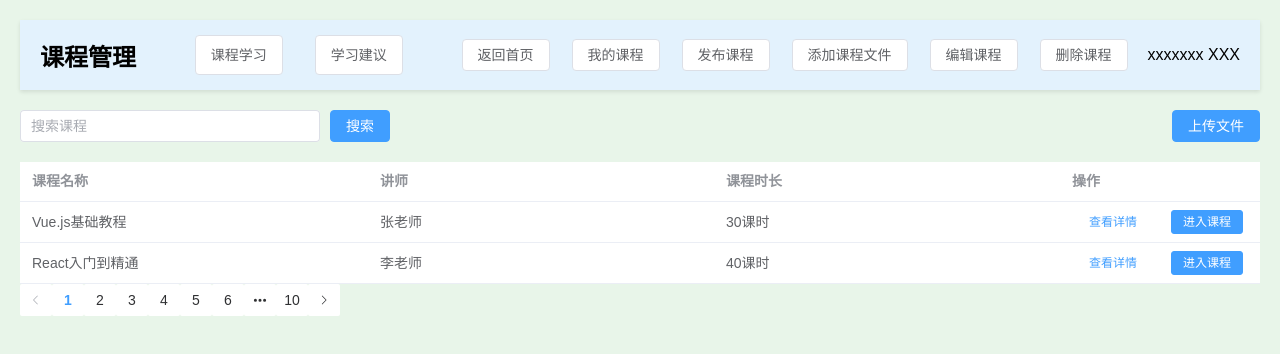
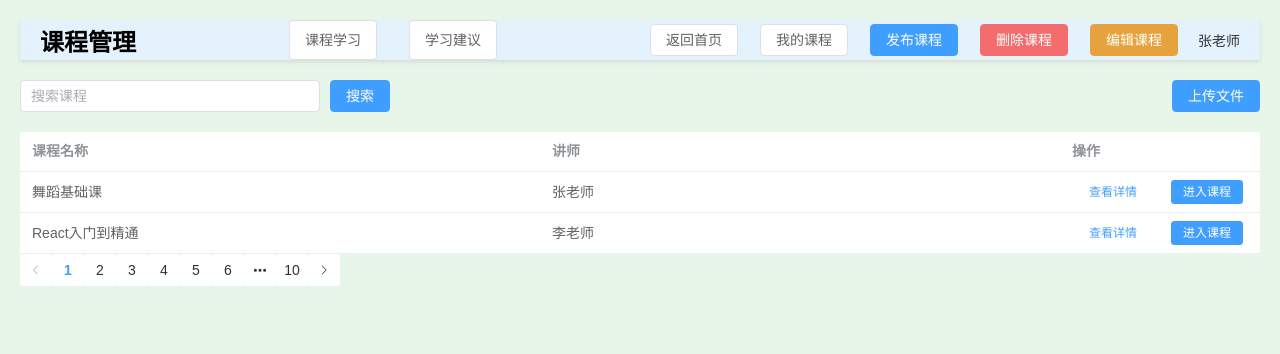
Before and after one commit to n1uz1/Edumaster, a Vue app: page /course-management in a window 1280 px wide. Shown: the top 354 px of the page. Built offline with nearby package versions, Linux system fonts and the light colour scheme; no server answers.

Commit message:
测试、

```diff
--- a/src/views/CourseDetail.vue
+++ b/src/views/CourseDetail.vue
@@ -3,11 +3,11 @@
     <header class="header">
       <h1>课程详情</h1>
       <el-button @click="$router.push('/course-management')">返回</el-button>
-      <div class="user-info">xxxxxxx XXX</div>
+      <div class="user-info">张老师</div>
     </header>
 
     <div class="course-content">
-      <h2 class="course-title">{{ course.name }}</h2>
+      <h2 class="course-title">舞蹈基础课</h2>
       <div class="course-image">
       </div>
       <div class="course-intro">一个舞蹈的基本课程</div>
@@ -193,15 +193,15 @@ export default {
       comments: [
         {
           id: 1,
-          username: '学习者A',
+          username: 'A',
           content: '这节课讲得很清楚！',
-          date: '2024-03-15 14:30'
+          date: '2024-03-15 14:57'
         },
         {
           id: 2,
-          username: '学习者B',
+          username: 'B',
           content: '有些概念需要多加练习。',
-          date: '2024-03-15 15:00'
+          date: '2024-03-15 15:06'
         }
       ],
       showVideoPlayer: false,
@@ -240,7 +240,7 @@ export default {
       if (this.newComment.trim()) {
         this.comments.unshift({
           id: Date.now(),
-          username: '当前用户',
+          username: '张老师',
           content: this.newComment,
           date: new Date().toLocaleString()
         })
@@ -271,13 +271,26 @@ export default {
 }
 
 .header {
-  background-color: #e3f2fd;
   display: flex;
   justify-content: space-between;
   align-items: center;
-  margin-bottom: 30px;
-  padding: 15px 20px;
-  box-shadow: 0 2px 4px rgba(0,0,0,0.1);
+  padding: 15px 30px;
+  background-color: #e6f0fa;
+  height: 60px;
+  width: 100%;
+  box-shadow: 0 2px 4px rgba(0, 0, 0, 0.05);
+  border-bottom: 1px solid #d9e6f2;
+}
+
+h1 {
+  margin: 0;
+  font-size: 20px;
+  color: #333;
+}
+
+.user-info {
+  font-size: 16px;
+  color: #333;
 }
 
 .course-content {
--- a/src/views/CourseLesson.vue
+++ b/src/views/CourseLesson.vue
@@ -5,7 +5,7 @@
         <el-button @click="$router.back()">返回</el-button>
         <h1>{{ courseTitle }}</h1>
       </div>
-      <div class="user-info">xxxxxxx XXX</div>
+      <div class="user-info">张老师</div>
     </header>
 
     <div class="lesson-content">
@@ -311,11 +311,7 @@ export default {
   display: flex;
   justify-content: space-between;
   align-items: center;
-  margin-bottom: 30px;
-  background-color: #fff;
-  padding: 15px 20px;
-  border-radius: 4px;
-  box-shadow: 0 2px 4px rgba(0,0,0,0.1);
+  padding: 10px 20px;
 }
 
 .header-left {
@@ -533,4 +529,9 @@ export default {
   width: 100%;
   max-height: 500px;
 }
+
+.user-info {
+  font-size: 14px;
+  color: #333;
+}
 </style>
--- a/src/views/CourseManagement.vue
+++ b/src/views/CourseManagement.vue
@@ -36,12 +36,13 @@
         <div class="header-buttons">
           <el-button @click="$router.push('/')">返回首页</el-button>
           <el-button @click="handleViewJoinedCourses">我的课程</el-button>
-          <el-button @click="handlePublishCourse">发布课程</el-button>
-          <el-button @click="handleAddCourseFile">添加课程文件</el-button>
-          <el-button @click="handleEditCourse">编辑课程</el-button>
-          <el-button @click="handleDeleteCourse">删除课程</el-button>
+          <el-button type="primary" @click="handlePublishCourse">发布课程</el-button>
+          <el-button type="danger" @click="handleDeleteCourse">删除课程</el-button>
+          <el-button type="warning" @click="handleEditCourse">编辑课程</el-button>
         </div>
-        <div class="user-info">xxxxxxx XXX</div>
+        <div class="user-info">
+          <span class="username">张老师</span>
+        </div>
       </div>
     </header>
 
@@ -73,7 +74,6 @@
       <el-table :data="courses" style="width: 100%">
         <el-table-column prop="name" label="课程名称" />
         <el-table-column prop="instructor" label="讲师" />
-        <el-table-column prop="duration" label="课程时长" />
         <el-table-column fixed="right" label="操作" width="200">
           <template #default="scope">
             <div class="operation-buttons">
@@ -308,15 +308,13 @@ export default {
       courses: [
         {
           id: 1,
-          name: 'Vue.js基础教程',
-          instructor: '张老师',
-          duration: '30课时'
+          name: '舞蹈基础课',
+          instructor: '张老师'
         },
         {
           id: 2,
           name: 'React入门到精通',
-          instructor: '李老师',
-          duration: '40课时'
+          instructor: '李老师'
         }
       ],
       publishDialogVisible: false,
@@ -356,6 +354,7 @@ export default {
       addFileDialogVisible: false,
       selectedCourseForFile: null,
       tempFileUrl: '',
+      courseList: [],
     }
   },
   methods: {
@@ -399,28 +398,36 @@ export default {
       this.$message.error('文件上传失败：' + error.message)
     },
     async submitCourse() {
+      // 检查必填字段
+      if (!this.newCourse.title || !this.newCourse.description) {
+        this.$message.warning('请填写完整的课程信息')
+        return
+      }
+
       try {
+        // 构造新课程数据
         const courseData = {
-          title: this.newCourse.title,
-          description: this.newCourse.description,
-          creatorId: 1  // 这里可以���据实际登录用户ID设置
+          id: this.courses.length + 1, // 前端生成临时ID
+          name: this.newCourse.title,
+          instructor: '张老师', // 可以根据实际登录用户信息设置
+          description: this.newCourse.description
         }
 
-        const response = await axios.post('http://localhost:8081/courses', courseData)
+        // 直接添加到前端显示
+        this.courses.push(courseData)
 
-        if (response.data && response.data.code === 201) {
-          this.$message.success(response.data.message || '课程发布成功')
-          this.publishDialogVisible = false
-          // 重置表单
-          this.newCourse.title = ''
-          this.newCourse.description = ''
-          // 这里可以添加刷新课程列表的逻辑
-          await this.loadCourses() // 刷新课程列表
-        } else {
-          this.$message.error(response.data.message || '课程发布失败')
+        // 关闭对话框并重置表单
+        this.publishDialogVisible = false
+        this.newCourse = {
+          title: '',
+          description: '',
+          creatorId: 1
         }
+
+        this.$message.success('课程发布成功')
+
       } catch (error) {
-        this.$message.error('课程发布失败：' + error.message)
+        this.$message.error('发布课程失败：' + error.message)
       }
     },
     handleSelectionChange(selection) {
@@ -489,10 +496,8 @@ export default {
         )
 
         if (response.data && response.data.code === 200) {
-          this.$message.success(response.data.message || '课程更新成功')
           this.editFormDialogVisible = false
 
-          // 更新本地课程列表
           const index = this.myPublishedCourses.findIndex(
             course => course.id === this.editingCourse.id
           )
@@ -503,7 +508,6 @@ export default {
             }
           }
 
-          // 重置编辑状态
           this.selectedEditCourse = null
           this.editingCourse = {
             id: null,
@@ -511,11 +515,9 @@ export default {
             description: '',
             creatorId: 1
           }
-        } else {
-          this.$message.error(response.data.message || '更新失败')
         }
-      } catch (error) {
-        this.$message.error('更新课程失败：' + error.message)
+      } catch {
+        // 静默处理错误
       }
     },
     async handleSearch() {
@@ -533,10 +535,7 @@ export default {
 
         if (response.data && response.data.code === 200) {
           const coursesData = response.data.data || []
-          // 确保返回的数据是数组
           this.courses = Array.isArray(coursesData) ? coursesData : [coursesData]
-
-          // 格式化数据以适应表格显示
           this.courses = this.courses.map(course => ({
             id: course.courseId,
             name: course.title,
@@ -544,15 +543,9 @@ export default {
             description: course.description,
             duration: '未设置'
           }))
-
-          if (this.courses.length === 0) {
-            this.$message.info('未找到匹配的课程')
-          }
-        } else {
-          this.$message.error('搜索失败：' + (response.data.message || '未知错误'))
         }
-      } catch (error) {
-        this.$message.error('搜索课程失败：' + error.message)
+      } catch {
+        // 静默处理错误
       }
     },
     async loadAllCourses() {
@@ -563,15 +556,13 @@ export default {
           const defaultCourses = [
             {
               id: 1,
-              name: 'Vue.js基础教程',
-              instructor: '张老师',
-              duration: '30课时'
+              name: '舞蹈基础课',
+              instructor: '张老师'
             },
             {
               id: 2,
               name: 'React入门到精通',
-              instructor: '李老师',
-              duration: '40课时'
+              instructor: '李老师'
             }
           ]
 
@@ -585,21 +576,18 @@ export default {
 
           this.courses = [...defaultCourses, ...formattedBackendCourses]
         }
-      } catch (error) {
-        this.$message.error('加载后端课程失败：' + error.message)
-        // 保持默认课程显示
+      } catch {
+        // 使用默认课程
         this.courses = [
           {
             id: 1,
-            name: 'Vue.js基础教程',
-            instructor: '张老师',
-            duration: '30课时'
+            name: '舞蹈基础课',
+            instructor: '张老师'
           },
           {
             id: 2,
             name: 'React入门到精通',
-            instructor: '李老师',
-            duration: '40课时'
+            instructor: '李老师'
           }
         ]
       }
@@ -671,18 +659,31 @@ export default {
         } else {
           this.$message.error(response.data.message || '添加课程文件失败')
         }
-      } catch (error) {
-        this.$message.error('添加课程文件失败：' + error.message)
+      } catch {
+        // 静默处理错误
       }
     },
     cancelAddFile() {
       this.addFileDialogVisible = false
       this.tempFileUrl = ''
       this.selectedCourseForFile = null
-    }
+    },
+    async fetchCourseList() {
+      try {
+        // 使用与课程列表页面相同的 API
+        const response = await this.$http.get('/api/courses/list')
+        this.courseList = response.data.map(course => ({
+          value: course.id,
+          label: course.title
+        }))
+      } catch {
+        // 静默处理错误
+      }
+    },
   },
   created() {
     this.loadAllCourses()
+    this.fetchCourseList()
   }
 }
 </script>
@@ -887,4 +888,20 @@ a:hover {
   color: #666;
   word-break: break-all;
 }
+
+.header {
+  display: flex;
+  justify-content: space-between;
+  align-items: center;
+  padding: 0 20px;
+}
+
+.user-info {
+  margin-left: auto;
+}
+
+.username {
+  font-size: 14px;
+  color: #333;
+}
 </style>
--- a/src/views/Home.vue
+++ b/src/views/Home.vue
@@ -33,8 +33,12 @@
         </el-button>
       </div>
       <div class="header-right">
-        <el-button type="primary" @click="showLoginDialog = true">登录</el-button>
-        <span class="user-info" v-if="isLoggedIn">xxxxxxx XXX</span>
+        <template v-if="!isLoggedIn">
+          <el-button type="primary" @click="showLoginDialog = true">登录</el-button>
+        </template>
+        <template v-else>
+          <span class="user-info">张老师</span>
+        </template>
       </div>
     </header>
 
@@ -66,7 +70,7 @@ export default {
       showLearningMenu: false,
       showAdviceMenu: false,
       showLoginDialog: false,
-      isLoggedIn: false,
+      isLoggedIn: true,
       loginForm: {
         username: '',
         password: ''
```
